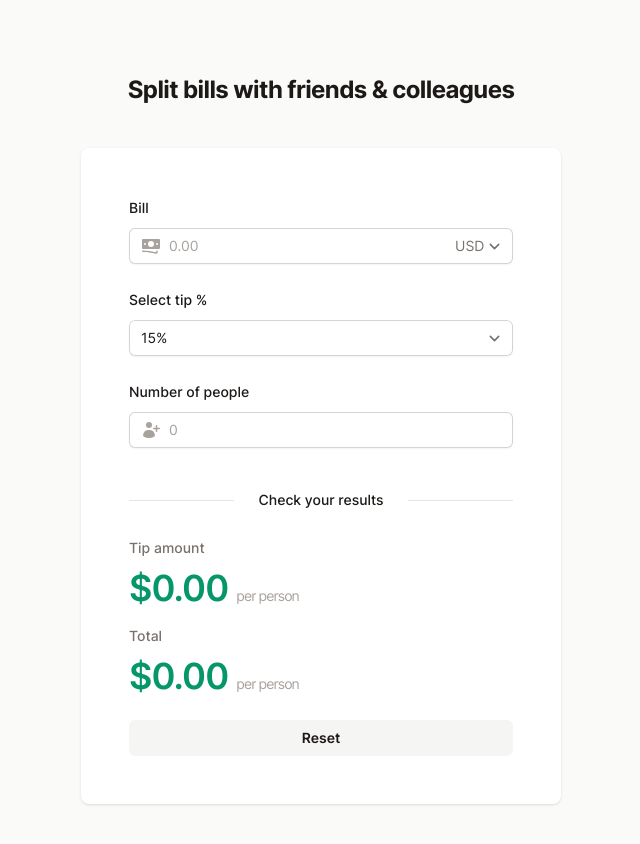
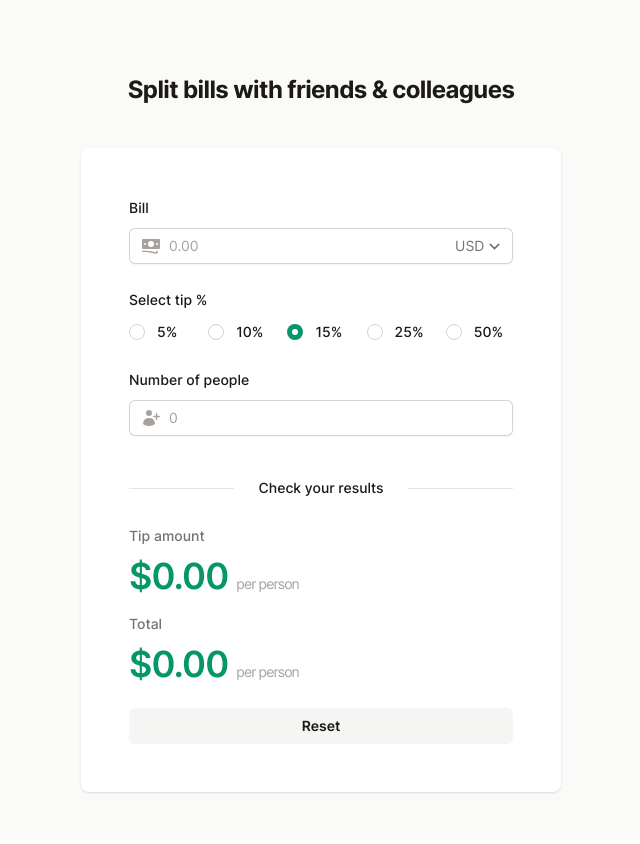
Before and after one commit to curlydoodle/splitter, a React (Vite) app: page / in a window 1280 px wide. Shown: the top 844 px of the page, without its empty margins (319-959 px from the left). Built offline with nearby package versions, Linux system fonts and the light colour scheme.

Commit message:
update tip select

```diff
--- a/src/components/Calculator.jsx
+++ b/src/components/Calculator.jsx
@@ -61,30 +61,32 @@ const Calculator = () => {
             </div>
           </div>
         </div>
-        <div>
-          <label
-            htmlFor="tip"
-            className="block text-sm/6 font-medium text-gray-900"
-          >
+        <fieldset>
+          <legend className="block text-sm/6 font-medium text-gray-900">
             Select tip %
-          </label>
-          <div className="mt-2">
-            <select
-              id="tip"
-              required
-              value={tip}
-              onChange={(event) => setTip(event.target.value)}
-              onBlur={(event) => event.target.reportValidity()}
-              className="block w-full rounded-md border-0 py-1.5 text-gray-900 shadow-sm ring-1 ring-inset ring-gray-300 focus:ring-2 focus:ring-indigo-600 sm:text-sm/6"
-            >
-              {tipOptions.map((tip) => (
-                <option key={tip} value={tip}>
-                  {tip}%
-                </option>
-              ))}
-            </select>
+          </legend>
+          <div className="mt-2 grid grid-cols-5 gap-3">
+            {tipOptions.map((option) => (
+              <div key={option} className="flex items-center">
+                <input
+                  type="radio"
+                  id={option}
+                  name="tip"
+                  value={option}
+                  onChange={(event) => setTip(event.target.value)}
+                  defaultChecked={option === tip}
+                  className="h-4 w-4 border-gray-300 text-green-600 focus:ring-green-600"
+                />
+                <label
+                  htmlFor={option}
+                  className="ml-3 block text-sm font-medium leading-6 text-gray-900"
+                >
+                  {option}%
+                </label>
+              </div>
+            ))}
           </div>
-        </div>
+        </fieldset>
         <div>
           <label
             htmlFor="peopleCount"
```
